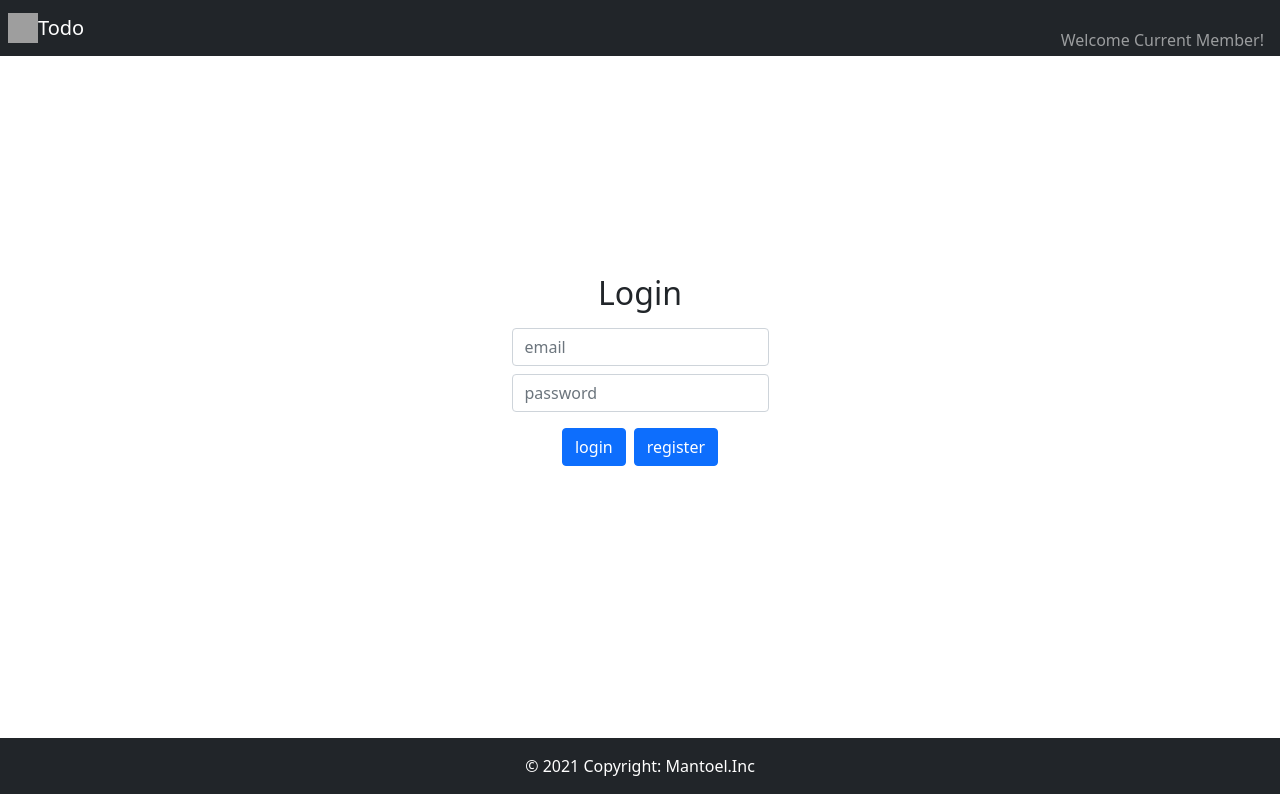
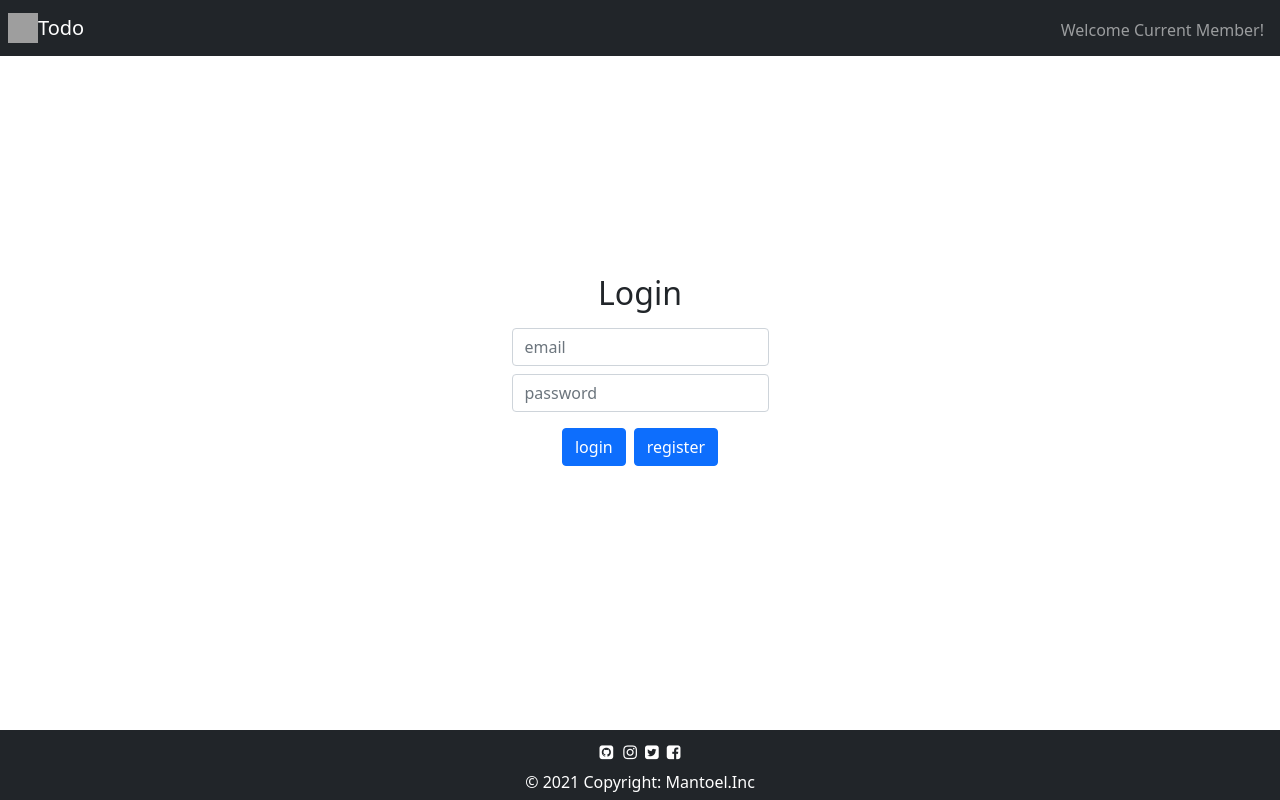
Before and after one commit to jasonerniody12345/vue-cli, a Vue app in the folder vue-list/: page /login in a window 1280 px wide. Built offline with nearby package versions, Linux system fonts and the light colour scheme; grey boxes are pictures that could not be loaded.

Commit message:
footer fix

```diff
--- a/vue-list/public/index.html
+++ b/vue-list/public/index.html
@@ -4,7 +4,8 @@
     <meta charset="utf-8">
     <meta http-equiv="X-UA-Compatible" content="IE=edge">
     <meta name="viewport" content="width=device-width,initial-scale=1.0">
-    <link rel="icon" href="https://thumbs.dreamstime.com/b/v-164210403.jpg"">
+    <link rel="icon" href="https://thetodo.net/_nuxt/img/icon.fedfcdd.png"">
+    <link href="http://maxcdn.bootstrapcdn.com/font-awesome/4.1.0/css/font-awesome.min.css" rel="stylesheet">
     <link href="https://cdn.jsdelivr.net/npm/bootstrap@5.1.3/dist/css/bootstrap.min.css" rel="stylesheet" integrity="sha384-1BmE4kWBq78iYhFldvKuhfTAU6auU8tT94WrHftjDbrCEXSU1oBoqyl2QvZ6jIW3" crossorigin="anonymous">
     <script src="https://cdn.jsdelivr.net/npm/bootstrap@5.1.3/dist/js/bootstrap.bundle.min.js" integrity="sha384-ka7Sk0Gln4gmtz2MlQnikT1wXgYsOg+OMhuP+IlRH9sENBO0LRn5q+8nbTov4+1p" crossorigin="anonymous"></script>
     <title><%= htmlWebpackPlugin.options.title %></title>
--- a/vue-list/src/App.vue
+++ b/vue-list/src/App.vue
@@ -1,14 +1,15 @@
 <template>
   <div id="app">
-    <Navbar/>
+    <Navbar />
     <router-view></router-view>
-    <Footer/>
+  <div v-if="currentRouteName != 'TodosPage'"><Footer />
+  </div>
   </div>
 </template>
 
 <script>
-import Navbar from './components/Navbar.vue';
-import Footer from './components/Footer.vue';
+import Navbar from "./components/Navbar.vue";
+import Footer from "./components/Footer.vue";
 
 export default {
   name: "App",
@@ -16,69 +17,25 @@ export default {
     Navbar,
     Footer,
   },
+  computed: {
+    currentRouteName() {
+      return this.$route.name;
+    },
+  },
 };
 </script>
 
 <style>
-  .is-logged-out {
-    display: flex;
-    text-align: center;
-    align-items: center;
-    flex-direction: column;
-    margin-top: 17%;
-}
-
-.is-logged-in {
-    display: flex;
-    flex-direction: column;
-    text-align: center;
-    margin-top: 5%;
-    align-items: center;
-}
-
-.modal-body {
-    display: flex;
-    flex-direction: column;
-    text-align: center;
-    align-items: center;
-}
-
 .input {
   display: flex;
   flex-direction: column;
 }
 
-.table {
-    margin-top: 1rem;
-}
-
-.login-false {
-    color:rgb(160, 23, 23);
-    margin-top: 1%;
-}
-
-.register-false {
-  color:rgb(160, 23, 23);
-  /* margin-top: -20%; */
-}
-
-.add-button {
-    margin-top: 1rem;
-}
-
-.register  {
+.register {
   display: flex;
   flex-direction: column;
   align-items: center;
   margin-top: 17%;
-}
-
-.button-login{
-    margin-top: 1rem;
-}
-
-.button-register{
-    margin-top: -1rem;
 }
 
 .slider.round {
@@ -110,8 +67,8 @@ border-radius: 50%;
   right: 0;
   bottom: 0;
   background-color: #ccc;
-    -webkit-transition: .4s;
-    transition: .4s;
+  -webkit-transition: 0.4s;
+  transition: 0.4s;
 }
 
 .slider:before {
@@ -122,16 +79,16 @@ border-radius: 50%;
   left: 4px;
   bottom: 4px;
   background-color: white;
-    -webkit-transition: .4s;
-    transition: .4s;
+  -webkit-transition: 0.4s;
+  transition: 0.4s;
 }
 
 input:checked + .slider {
-    background-color: #2196F3;
+  background-color: #2196f3;
 }
 
 input:focus + .slider {
-    box-shadow: 0 0 1px #2196F3;
+  box-shadow: 0 0 1px #2196f3;
 }
 
 input:checked + .slider:before {
@@ -139,12 +96,4 @@ border-radius: 50%;
   -ms-transform: translateX(26px);
   transform: translateX(26px);
 }
-
-  .red-text {
-    color: red;
-  }
-
-  .green-text {
-    color: green;
-  }
 </style>
--- a/vue-list/src/components/Footer.vue
+++ b/vue-list/src/components/Footer.vue
@@ -1,11 +1,70 @@
 <template>
+<div>
+    <div class="footer1" v-if="currentRouteName != 'LandingPage'">
     <footer class="bg-dark text-center text-white height">
-      <div class="text-center p-3">© 2021 Copyright: Mantoel.Inc</div>
+        <div :class="isMobile ? 'mobile' : 'icon1'">
+        <div class="icon1">
+            <a href="https://www.youtube.com/watch?v=dQw4w9WgXcQ"><i class="fa fa-github-square icon-position colors" aria-hidden="true"></i></a>
+            <a href="https://www.youtube.com/watch?v=dQw4w9WgXcQ"><i class="fa fa-instagram me-2 colors" aria-hidden="true"></i></a>
+            <a href="https://www.youtube.com/watch?v=dQw4w9WgXcQ"><i class="fa fa-twitter-square colors" aria-hidden="true"></i></a>
+            <a href="https://www.youtube.com/watch?v=dQw4w9WgXcQ"><i class="fa fa-facebook-square ms-2 colors" aria-hidden="true"></i></a>
+        </div>
+        <div class="text-center p-3">© 2021 Copyright: Mantoel.Inc</div>
+        </div>
     </footer>
+    </div>
+    <div class="footer2" v-else>
+    <footer class="bg-dark text-center text-white height2">
+        <div :class="isMobile ? 'mobile' : 'icon1'">
+            <a href="https://www.youtube.com/watch?v=dQw4w9WgXcQ"><i class="fa fa-github-square mt-3 icon-position colors" aria-hidden="true"></i></a>
+            <a href="https://www.youtube.com/watch?v=dQw4w9WgXcQ"><i class="fa fa-instagram me-2 colors" aria-hidden="true"></i></a>
+            <a href="https://www.youtube.com/watch?v=dQw4w9WgXcQ"><i class="fa fa-twitter-square colors" aria-hidden="true"></i></a>
+            <a href="https://www.youtube.com/watch?v=dQw4w9WgXcQ"><i class="fa fa-facebook-square ms-2 colors" aria-hidden="true"></i></a>
+        </div>
+    <div class="text-center p-3">© 2021 Copyright: Mantoel.Inc</div>
+    </footer>
+    </div>
+</div>
 </template>
+
+<script>
+export default {
+    name: "Footer",
+    computed: {
+        currentRouteName() {
+            return this.$route.name;
+        },
+        isMobile() {
+            return window.innerWidth < 500;
+        },
+    }
+}
+</script>
 
 <style>
 .height {
-    margin-top: 17rem;
+  position: fixed;
+  left: 0;
+  bottom: 0;
+  width: 100%;
+  text-align: center;
+}
+
+.height2 {
+    margin-top : 50px;
+}
+
+.colors {
+    color:#ffffff;
+}
+
+.icon-position {
+    margin-right: 10px;
+}
+
+.icon1 {
+    justify-content: normal;
+    margin-top: 10px;
+    margin-bottom: -10px;
 }
 </style>
--- a/vue-list/src/components/Navbar.vue
+++ b/vue-list/src/components/Navbar.vue
@@ -1,7 +1,7 @@
 <template>
   <nav class="navbar navbar-expand-lg navbar-dark bg-dark">
     <img
-      src="https://thumbs.dreamstime.com/b/v-164210403.jpg"
+      src="https://thetodo.net/_nuxt/img/icon.fedfcdd.png"
       width="30"
       height="30"
       class="d-inline-block align-top ms-2"
@@ -15,9 +15,9 @@
         <a class="nav-link" href="#features_section" v-else></a>
       </li>
         <a class="nav-link login-btn me-2" href="#" v-if="currentRouteName == 'LandingPage'" @click="loginPage">Login / Register</a>
-        <p class="nav-link login-btn me-2" href="#" v-else-if="currentRouteName == 'LoginPage'">Welcome Current Member!</p>
-        <p class="nav-link login-btn me-2" href="#" v-else-if="currentRouteName == 'RegisterPage'">Welcome New Member!</p>
-        <a class="nav-link login-btn me-2" href="#" v-else @click="logOut">Logout</a>
+        <p class="nav-link login-btn me-2 greetings" href="#" v-else-if="currentRouteName == 'LoginPage'">Welcome Current Member!</p>
+        <p class="nav-link login-btn me-2 greetings" href="#" v-else-if="currentRouteName == 'RegisterPage'">Welcome New Member!</p>
+        <a class="nav-link login-btn me-2 logout" href="#" v-else @click="logOut">Logout</a>
         <!-- <div>{{ $route.name }}</div> -->
     </ul>
   </nav>
@@ -43,6 +43,7 @@ export default {
 
         },
         landingPage () {
+            localStorage.clear()
             this.$router.push("./")
         }
     }
@@ -59,4 +60,12 @@ export default {
 .navbar {
   justify-content: normal;
 }
+
+.greetings {
+  margin-top: -10px;
+}
+
+.logout {
+  margin-top: -10px;
+}
 </style>
--- a/vue-list/src/components/TodoList.vue
+++ b/vue-list/src/components/TodoList.vue
@@ -71,6 +71,11 @@
 export default {
     name: "TodoListForm",
     props: ["isMobile", "isEmpty", "list", "createdDate"],
+    computed: {
+      currentRouteName() {
+        return this.$route.name;
+      }
+    },
     data() {
         return {
             onEdit(index){
@@ -83,3 +88,17 @@ export default {
     }
 }
 </script>
+
+<style>
+.table {
+  margin-top: 1rem;
+}
+
+.red-text {
+  color: red;
+}
+
+.green-text {
+  color: green;
+}
+</style>>
--- a/vue-list/src/views/Create.vue
+++ b/vue-list/src/views/Create.vue
@@ -123,4 +123,10 @@ export default {
 </script>
 
 <style>
+.modal-body {
+  display: flex;
+  flex-direction: column;
+  text-align: center;
+  align-items: center;
+}
 </style>
--- a/vue-list/src/views/Landing.vue
+++ b/vue-list/src/views/Landing.vue
@@ -3,7 +3,7 @@
     <Carousel></Carousel>
     <div class="text-center mt-5">
       <section id="features_section"><h1>Features</h1></section>
-      <div class="overflow-hidden mt-5 bg-dark">
+      <div class="overflow-hidden mt-5 bg-light">
         <div class="row gx-5 px-5 py-5">
           <div :class="isMobile ? 'col-12' : 'col-6'">
             <img
@@ -15,7 +15,7 @@
             />
           </div>
           <div :class="isMobile ? 'col-12' : 'col-6'">
-            <div class="p-3 text-start mt-5 width-500 text-white">
+            <div class="p-3 text-start mt-5 width-500">
               <h3>Simply sync with Google Tasks</h3>
               ToDo for Google is an application for users who want to use Google
               Tasks with Desktop. You can add, edit and delete tasks that can be
@@ -46,7 +46,7 @@
           </div>
         </div>
       </div>
-      <div class="overflow-hidden mt-5 bg-dark">
+      <div class="overflow-hidden mt-5 bg-light">
         <div class="row gx-5 px-5 py-5">
           <div class="col-6">
             <img
@@ -58,7 +58,7 @@
             />
           </div>
           <div :class="isMobile ? 'col-12' : 'col-6'">
-            <div class="p-3 text-start mt-5 width-500 text-white">
+            <div class="p-3 text-start mt-5 width-500">
               <h3>Full-text search available for all tasks</h3>
               You can search from all tasks by entering a keyword. You can
               quickly find a task that you do not know where you went. You can
@@ -89,7 +89,7 @@
           </div>
         </div>
       </div>
-      <div class="overflow-hidden mt-5 bg-dark">
+      <div class="overflow-hidden mt-5 bg-light">
         <div class="row gx-5 px-5 py-5">
           <div class="col-6">
             <img
@@ -101,7 +101,7 @@
             />
           </div>
           <div :class="isMobile ? 'col-12' : 'col-6'">
-            <div class="p-3 text-start mt-5 width-500 text-white">
+            <div class="p-3 text-start mt-5 width-500">
               <h3>Do not send data to non-Google servers</h3>
               Data is sent directly to Google's servers and not to any other
               server. Therefore, the data is completely closed only on your
--- a/vue-list/src/views/Login.vue
+++ b/vue-list/src/views/Login.vue
@@ -88,4 +88,30 @@ export default {
 </script>
 
 <style>
+.is-logged-out {
+  display: flex;
+  text-align: center;
+  align-items: center;
+  flex-direction: column;
+  margin-top: 17%;
+}
+
+.is-logged-in {
+  display: flex;
+  flex-direction: column;
+  text-align: center;
+  margin-top: 5%;
+  align-items: center;
+}
+
+.login-false {
+  color: rgb(160, 23, 23);
+  margin-top: 1%;
+}
+
+.button-login {
+  margin-top: 1rem;
+}
+
+
 </style>
--- a/vue-list/src/views/Register.vue
+++ b/vue-list/src/views/Register.vue
@@ -127,5 +127,14 @@ export default {
   },
 };
 </script>
+
 <style>
+.register-false {
+  color: rgb(160, 23, 23);
+  /* margin-top: -20%; */
+}
+
+.button-register {
+  margin-top: -1rem;
+}
 </style>
--- a/vue-list/src/views/Todos.vue
+++ b/vue-list/src/views/Todos.vue
@@ -386,4 +386,15 @@ export default {
 .modal-content {
   background-color: white !important;
 }
+
+.modal-body {
+  display: flex;
+  flex-direction: column;
+  text-align: center;
+  align-items: center;
+}
+
+.add-button {
+  margin-top: 1rem;
+}
 </style>
```
Lines whose indentation alone changed are shown as unchanged.
